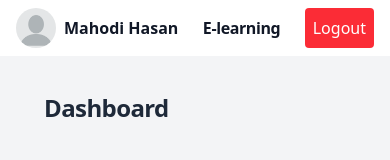
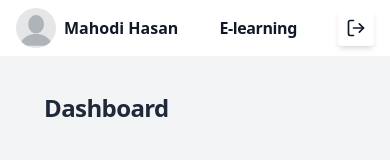
Before and after one commit to mahodi-mr2107371/seed-project, a Next.js app: page / in a window 390 px wide. Shown: the top 160 px of the page. Built offline with nearby package versions, Linux system fonts and the light colour scheme.

Commit message:
Logout button made responsive

```diff
--- a/components/logout.tsx
+++ b/components/logout.tsx
@@ -1,9 +1,12 @@
+import { LogOut } from 'lucide-react';
 import React from 'react'
 
 const Logout = () => {
     return (
-        <button className="p-2 bg-red-500 text-white rounded hover:bg-red-600">
-            Logout
+        <button className="rounded shadow-md">
+            <LogOut className="m-2 w-5 h-5  text-foreground md:hidden" />
+            <div className='p-2 hidden md:inline md:bg-red-500 md:text-white rounded md:hover:bg-red-600'>Logout</div>
+
         </button>
     )
 }
```
